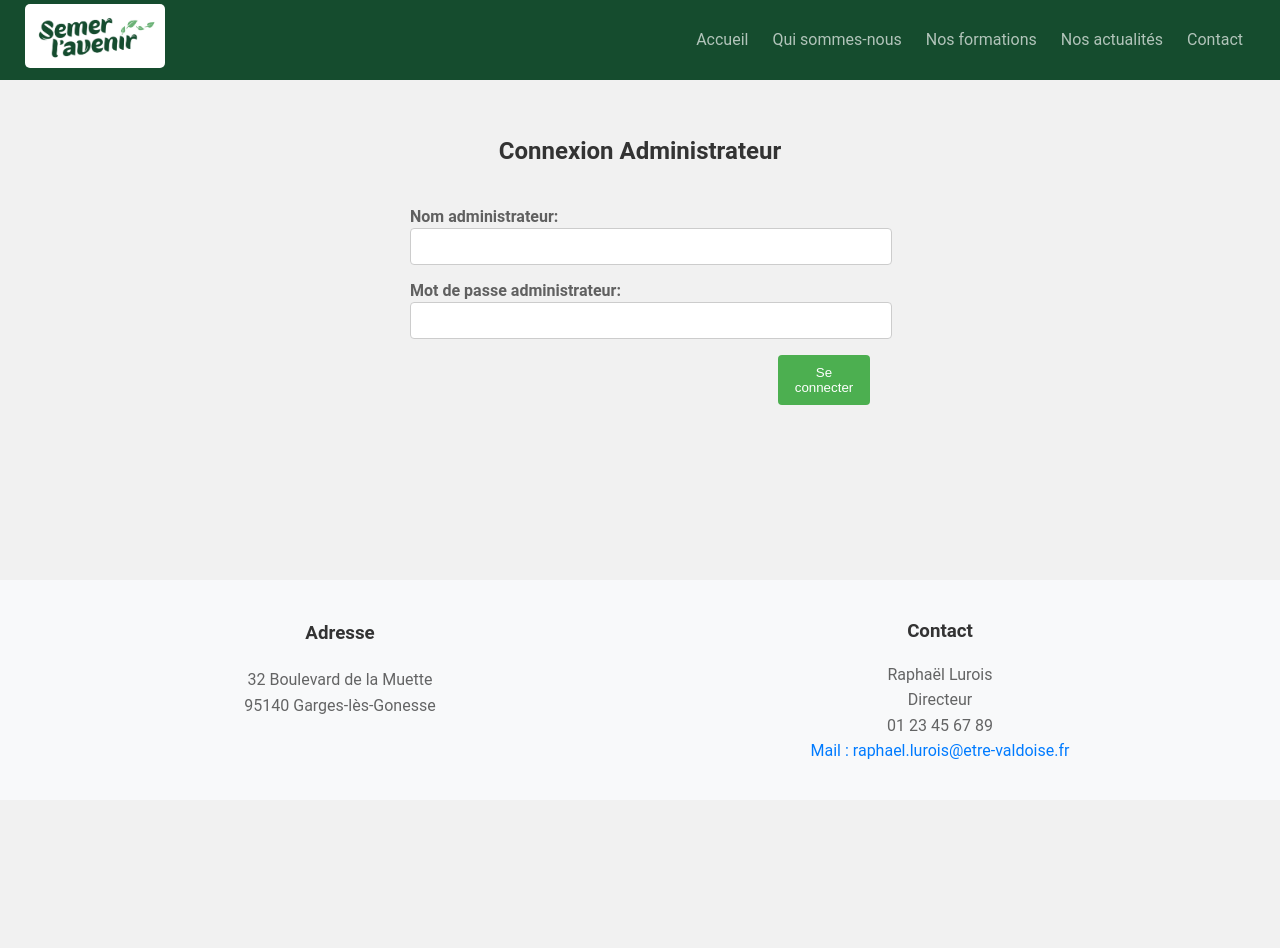
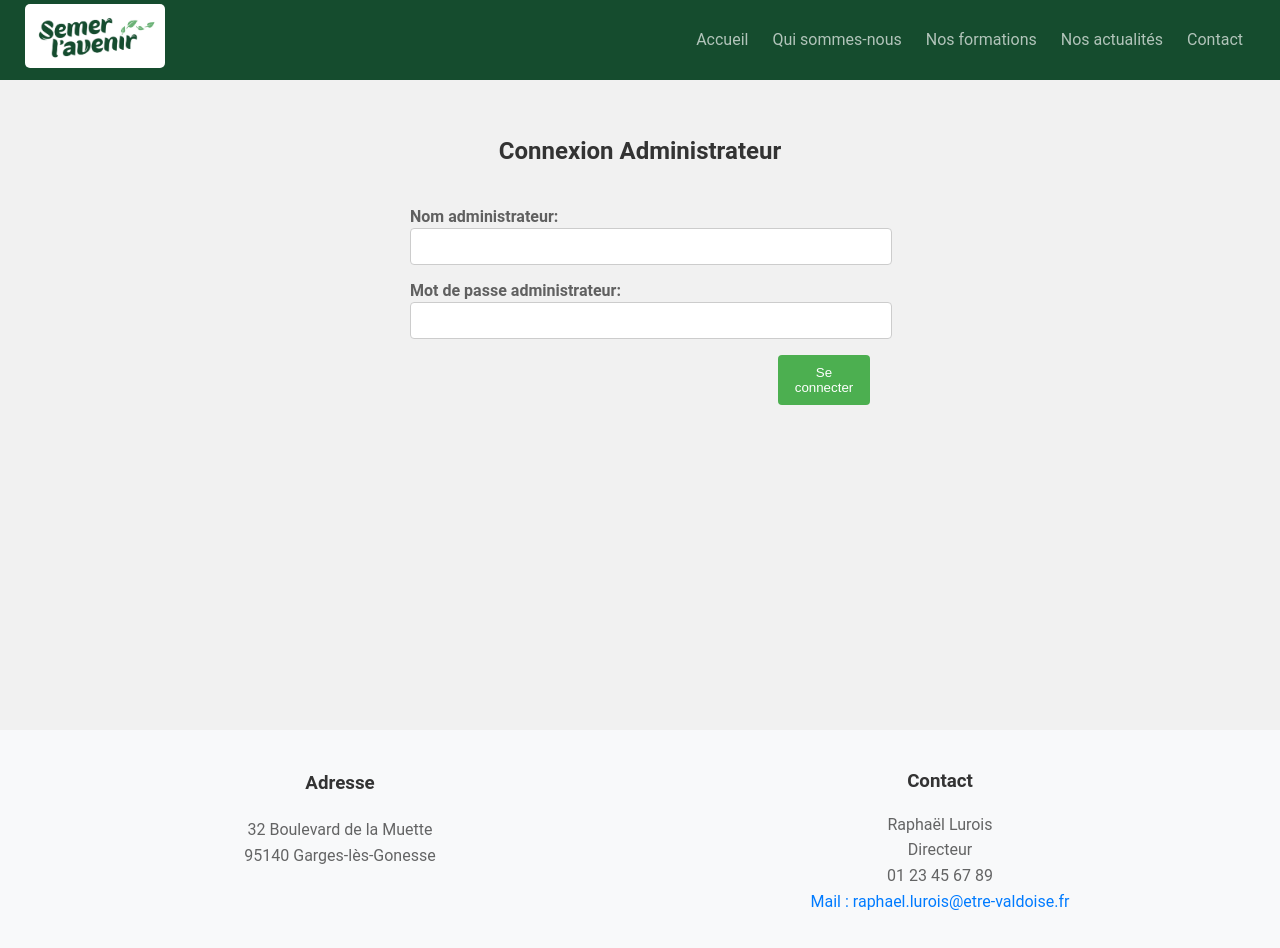
Before and after one commit to sermer12/sermer_avenir, a React (Vite) app in the folder frontend/: page /adminLogin in a window 1280 px wide. Before the commit the page ends 800 px from the top, so only its background shows below. Built offline with nearby package versions, Linux system fonts and the light colour scheme.

Commit message:
reglage probleme footer

```diff
--- a/frontend/src/components/Footer.jsx
+++ b/frontend/src/components/Footer.jsx
@@ -4,7 +4,7 @@ import "../styles/footer.css";
 const Footer = () => {
   return (
     <>
-      <footer>
+      <footer className="footer-name">
         <div className="footer_container">
           <div className="footer_container_content">
             <div className="footer_container_content_left">
--- a/frontend/src/styles/contact.css
+++ b/frontend/src/styles/contact.css
@@ -64,6 +64,7 @@ button:hover {
   z-index: 999;
 }
 
-.form-group label,.checkB {
-    display:-webkit-box;
+.form-group label,
+.checkB {
+  display: -webkit-box;
 }
--- a/frontend/src/styles/footer.css
+++ b/frontend/src/styles/footer.css
@@ -2,8 +2,11 @@
   background-color: #f8f9fa;
   padding: 20px 0;
   text-align: center;
-  position: fixed;
-  bottom: 0;
+}
+.footer-name {
+  height: 20px;
+  bottom: 50px;
+  position: absolute;
   width: 100%;
 }
 
```
Lines whose indentation alone changed are shown as unchanged.
